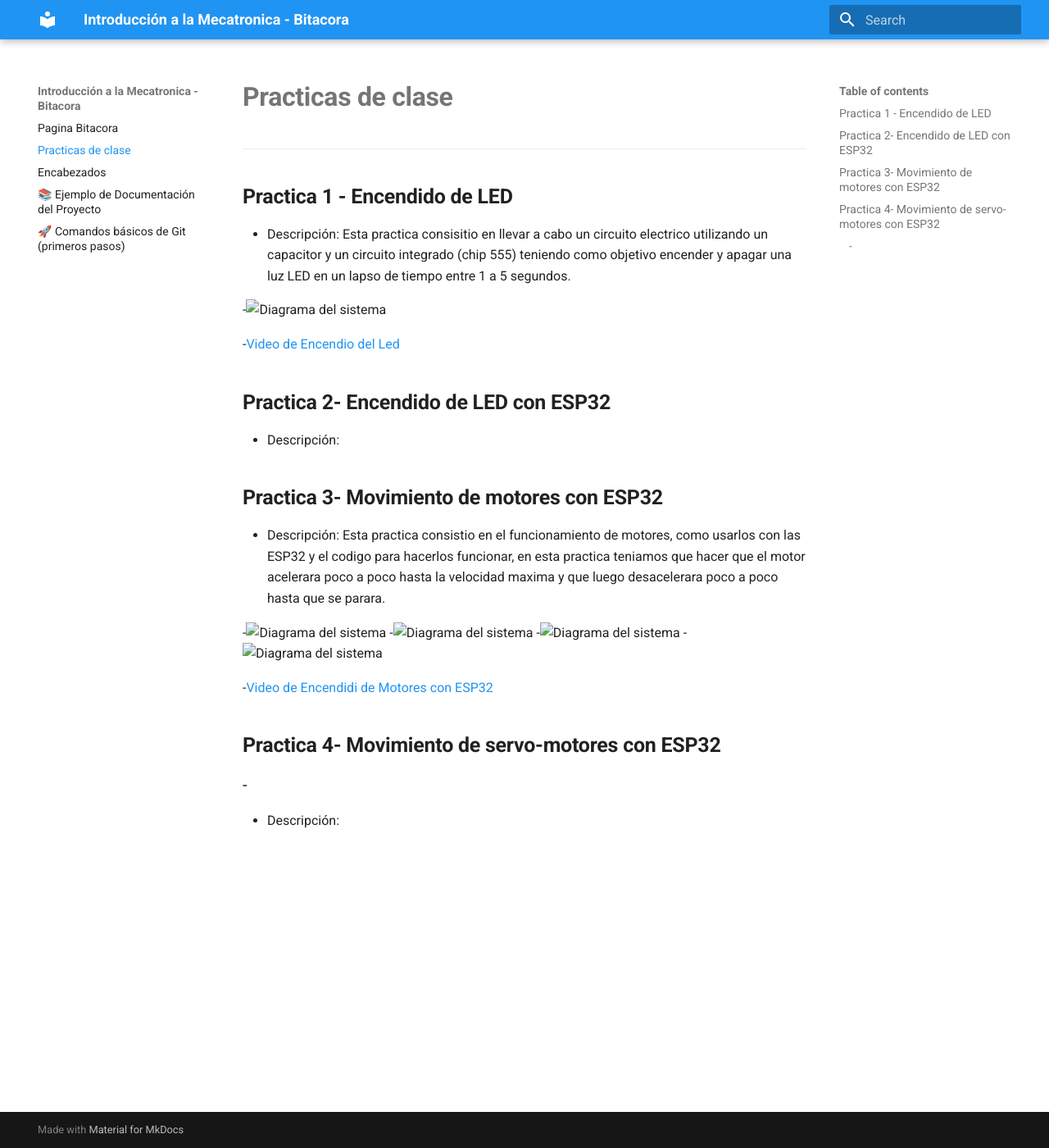
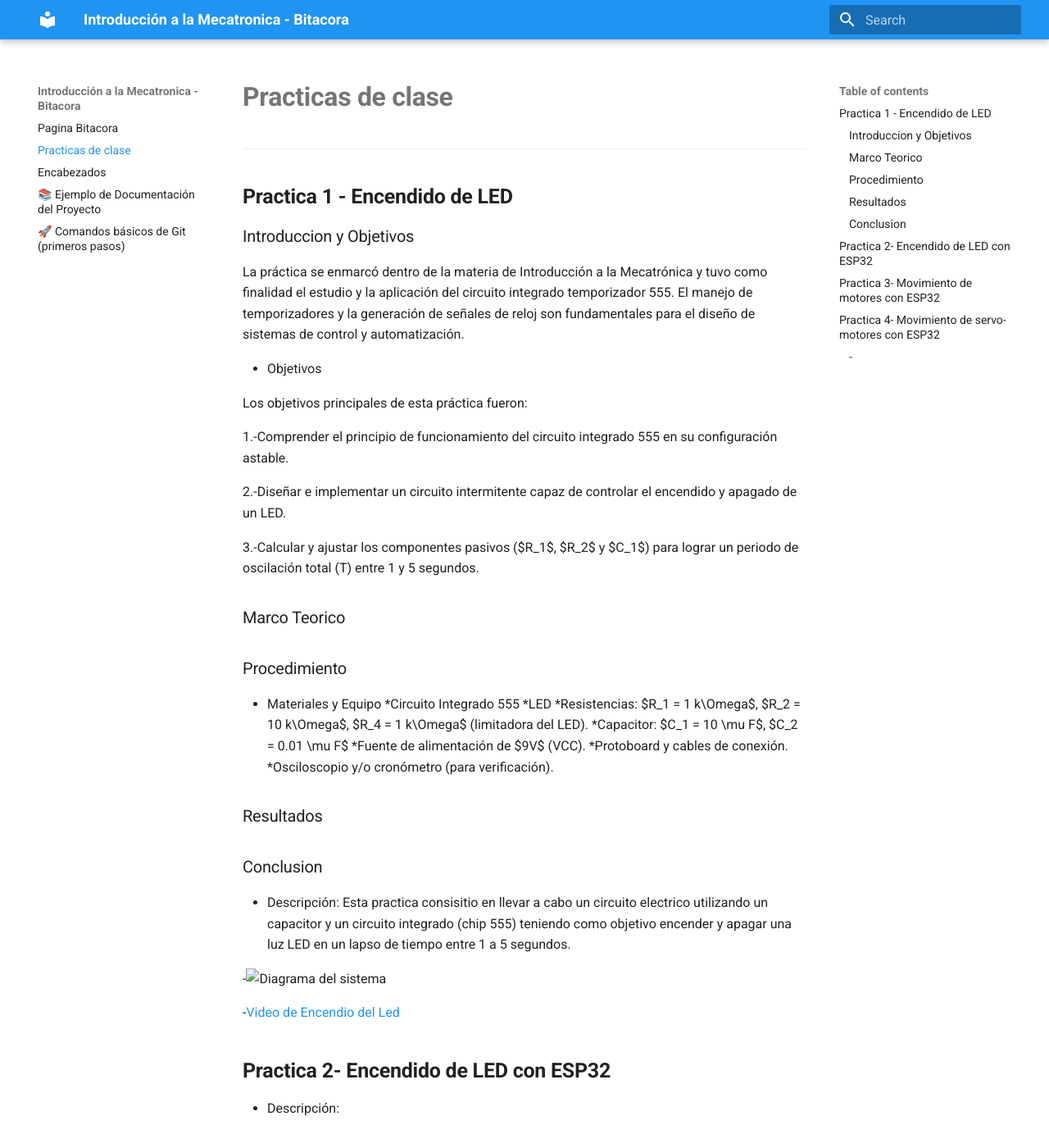
Before and after one commit to JoseGilGonzalezBerra/IntroduccionMecatronica_Bitacora_de_JoseGIL, an MkDocs documentation site: the page built from docs/Practicas.md, in a window 1280 px wide and 1400 px high. Shown: the whole window at 82% size. Built offline with MkDocs 1.6.1 and Material for MkDocs 9.7.7, drawn with Linux system fonts in a browser that asks for light colours.

Commit message:
Update Practicas.md

```diff
--- a/docs/Practicas.md
+++ b/docs/Practicas.md
@@ -2,6 +2,43 @@
 ---
 ## **Practica 1 - Encendido de LED**
 
+### Introduccion y Objetivos
+
+La práctica se enmarcó dentro de la materia de Introducción a la Mecatrónica y tuvo como finalidad el estudio y la aplicación del circuito integrado temporizador 555. El manejo de temporizadores y la generación de señales de reloj son fundamentales para el diseño de sistemas de control y automatización.
+
+- Objetivos
+
+Los objetivos principales de esta práctica fueron:
+
+1.-Comprender el principio de funcionamiento del circuito integrado 555 en su configuración astable.
+
+2.-Diseñar e implementar un circuito intermitente capaz de controlar el encendido y apagado de un LED.
+
+3.-Calcular y ajustar los componentes pasivos ($R_1$, $R_2$ y $C_1$) para lograr un periodo de oscilación total (T) entre 1 y 5 segundos.
+
+
+### Marco Teorico
+
+
+
+
+### Procedimiento
+
+- Materiales y Equipo
+  *Circuito Integrado 555
+  *LED
+  *Resistencias: $R_1 = 1 k\Omega$, $R_2 = 10 k\Omega$, $R_4 = 1 k\Omega$ (limitadora del LED).
+  *Capacitor: $C_1 = 10 \mu F$, $C_2 = 0.01 \mu F$
+  *Fuente de alimentación de $9V$ (VCC).
+  *Protoboard y cables de conexión.
+  *Osciloscopio y/o cronómetro (para verificación).
+
+
+### Resultados
+
+
+
+### Conclusion
 
 - Descripción: Esta practica consisitio en llevar a cabo un circuito electrico utilizando un capacitor y un circuito integrado (chip 555) teniendo como objetivo encender y apagar una luz LED en un lapso de tiempo entre 1 a 5 segundos.
 
```
